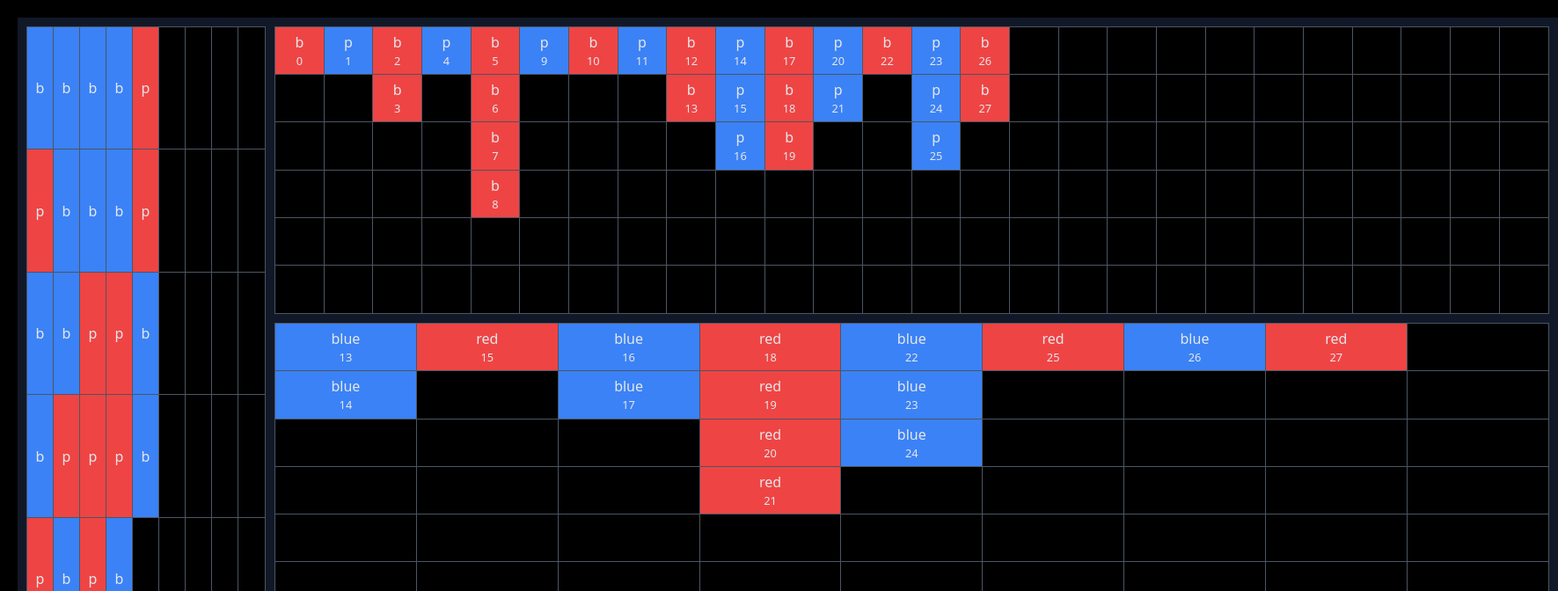
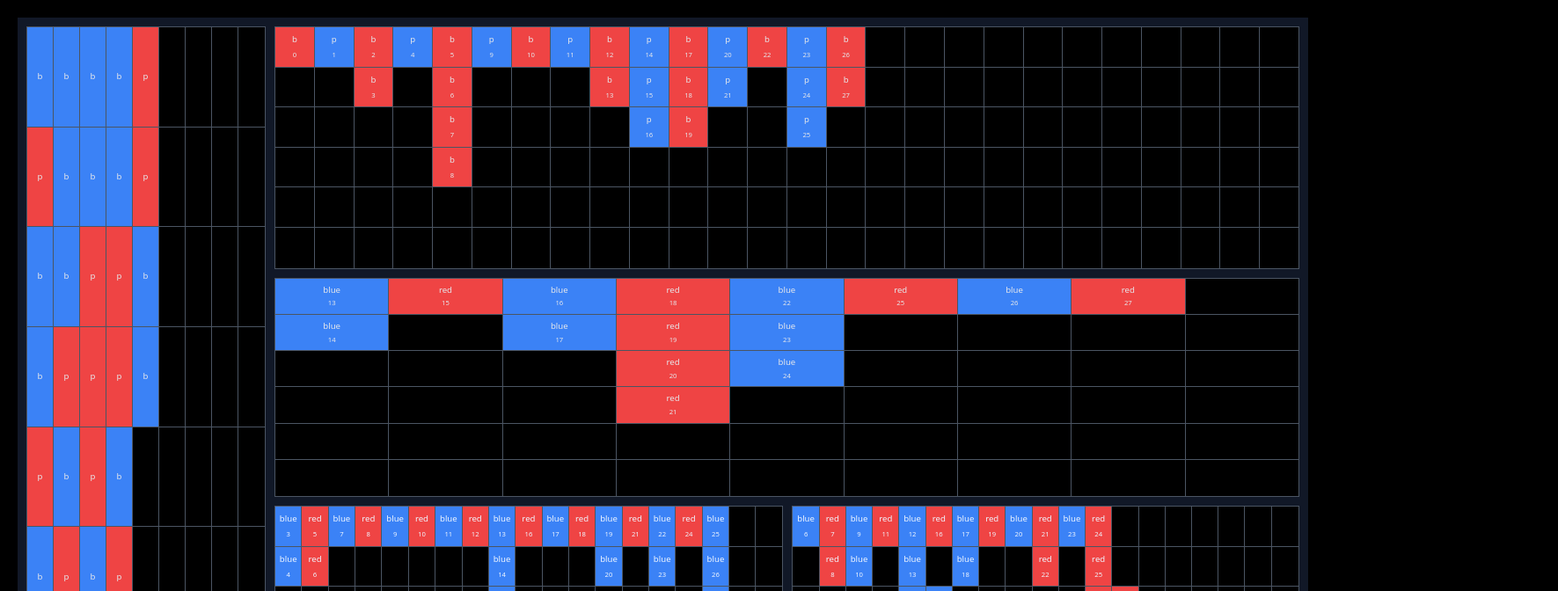
Before and after one commit to toewailin/baccarat-roadmap, a Vue app: page / in a window 1280 px wide. Shown: the top 672 px of the page at 88% size, 1771 px wide, since content can reach past the window. Built offline with nearby package versions, Linux system fonts and the light colour scheme.

Commit message:
chore: update roadmap styles

```diff
--- a/src/views/home/styles/Home.scss
+++ b/src/views/home/styles/Home.scss
@@ -106,7 +106,7 @@
 
       .grid__col {
         padding: 5px;
-        min-height: 39px;
+        min-height: 20px;
         min-width: 30px;
         flex-grow: 1;
         flex-shrink: 0;
@@ -115,6 +115,7 @@
         flex-direction: column;
         justify-content: space-around;
         align-items: center;
+        font-size: 0.6em;
 
         &:not(:last-child) {
           border-right: $grid-border;
```
